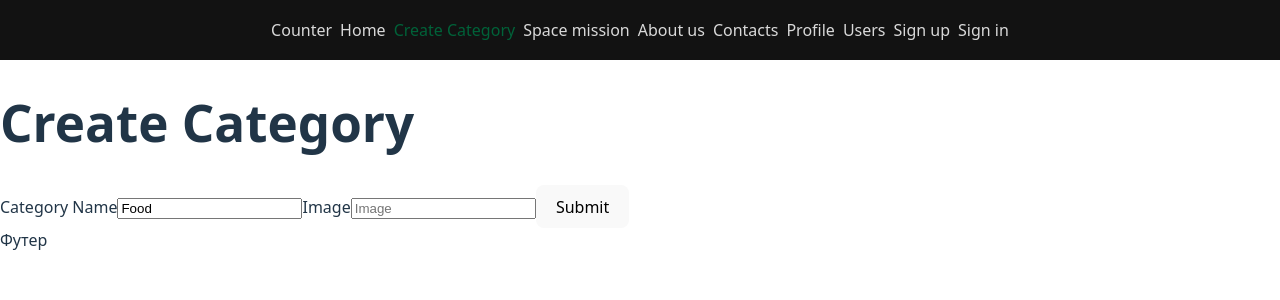
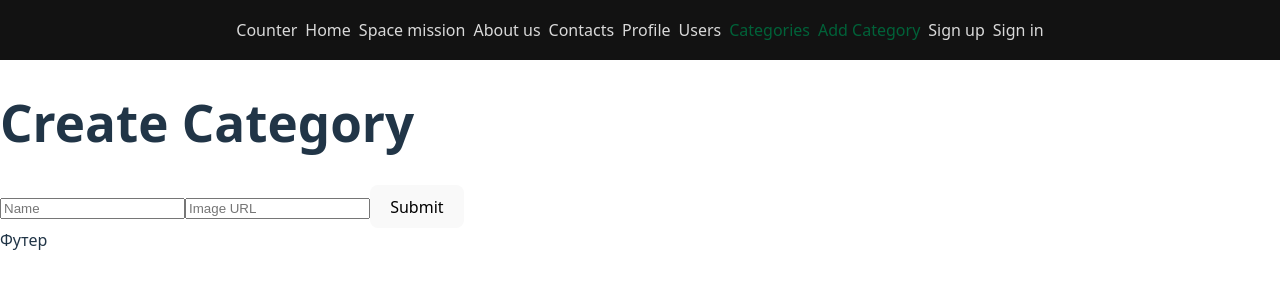
Before and after one commit to waldemar-tschaikowski/react_store, a React (Vite) app: page /categories/create in a window 1280 px wide. Shown: the top 300 px of the page. Built offline with nearby package versions, Linux system fonts and the light colour scheme.

Commit message:
added customer useState ts

```diff
--- a/package.json
+++ b/package.json
@@ -15,7 +15,8 @@
     "formik": "^2.4.9",
     "react": "^19.2.4",
     "react-dom": "^19.2.4",
-    "react-router-dom": "^7.13.1"
+    "react-router-dom": "^7.13.1",
+    "yup": "^1.7.1"
   },
   "devDependencies": {
     "@eslint/js": "^9.39.4",
--- a/src/App.tsx
+++ b/src/App.tsx
@@ -15,7 +15,8 @@ import UsersPage from "./pages/UsersPage";
 import UserPage from "./pages/UserPage";
 import RegisterPage from "./pages/RegisterPage";
 import LoginPage from "./pages/LoginPage";
-import CreateCategory from "./pages/CreateCategory";
+import CategoriesPage from "./pages/CategoriesPage";
+import { CreateCategoryPage } from "./pages/CreateCategoryPage";
 
 function App() {
   return (
@@ -24,9 +25,6 @@ function App() {
         <Routes>
           <Route path="/" element={<MainLayout />}>
             <Route index element={<Home />} />
-
-            <Route path="/categories/create" element={<CreateCategory />} />
-
             <Route path="/counter" element={<Counter />} />
             <Route path="/space-mission" element={<SpaceMission />} />
             <Route path="/about" element={<About />} />
@@ -39,6 +37,8 @@ function App() {
             <Route path="/signup" element={<RegisterPage />} />
 
             <Route path="/signin" element={<LoginPage />} />
+            <Route path="/categories" element={<CategoriesPage />} />
+            <Route path="/categories/create" element={<CreateCategoryPage />} />
 
             <Route path="/profile" element={<ProfileLayout />}>
               <Route path="/profile" element={<Greeting name="John" />} />
--- a/src/components/Counter/Counter.tsx
+++ b/src/components/Counter/Counter.tsx
@@ -1,25 +1,9 @@
-import { useState } from "react";
 import { Button } from "../ui/Button/Button";
+import useCounter from "./useCounter";
 
 export const Counter = () => {
   const headingText = "Counter";
-  const [count, setCount] = useState<number>(0);
-
-  // hook
-
-  function handlePlus() {
-    // setCount(15);
-    setCount((prev) => prev + 1);
-    // console.log(count);
-  }
-
-  function handleMinus() {
-    setCount((prev) => prev - 1);
-  }
-
-  function handleClear() {
-    setCount(0);
-  }
+  const { count, handleClear, handleMinus, handlePlus } = useCounter();
 
   return (
     <div>
--- /dev/null
+++ b/src/components/Counter/useCounter.ts
@@ -0,0 +1,23 @@
+import { useState } from "react";
+
+export default function useCounter() {
+ const [count, setCount] = useState<number>(0);
+
+  // hook
+
+  function handlePlus() {
+    // setCount(15);
+    setCount((prev) => prev + 1);
+    // console.log(count);
+  }
+
+  function handleMinus() {
+    setCount((prev) => prev - 1);
+  }
+
+  function handleClear() {
+    setCount(0);
+  }
+
+  return {count, handleClear, handleMinus, handlePlus};
+}
--- a/src/components/NavBar/index.tsx
+++ b/src/components/NavBar/index.tsx
@@ -13,11 +13,6 @@ export default function NavBar() {
       <NavLink to="/" className={getClasses}>
         Home
       </NavLink>
-
-       <NavLink to="/categories/create" className={getClasses}>
-        Create Category
-      </NavLink>
-
       <NavLink to="/space-mission" className={getClasses}>
         Space mission
       </NavLink>
@@ -33,6 +28,12 @@ export default function NavBar() {
       <NavLink to="/users" className={getClasses}>
         Users
       </NavLink>
+      <NavLink to="/categories" className={getClasses}>
+        Categories
+      </NavLink>
+      <NavLink to="/categories/create" className={getClasses}>
+        Add Category
+      </NavLink>
       <NavLink to="/signup" className={getClasses}>
         Sign up
       </NavLink>
--- /dev/null
+++ b/src/pages/CategoriesPage/index.tsx
@@ -0,0 +1,30 @@
+import { useEffect, useState } from "react";
+import type Category from "../../types/Category";
+import axios from "axios";
+
+export default function CategoriesPage() {
+  const [categories, setCategories] = useState<Category[]>([]);
+
+  useEffect(() => {
+    async function fetchCategories() {
+      const { data } = await axios.get(
+        "https://api.escuelajs.co/api/v1/categories",
+      );
+      setCategories(data);
+    }
+
+    fetchCategories();
+  }, []);
+
+  return (
+    <div>
+      <h2>Categories</h2>
+
+      <ul>
+        {categories.map((category) => (
+          <li key={category.id}>{category.name}</li>
+        ))}
+      </ul>
+    </div>
+  );
+}
--- a/src/pages/CreateCategory/index.tsx
+++ /dev/null
@@ -1,60 +0,0 @@
-import axios from "axios";
-import { Formik, Form, Field } from "formik";
-
-interface CategoryFormValues {
-  name: string;
-  image: string;
-}
-
-const CreateCategory = () => {
-  const initialValues: CategoryFormValues = {
-    name: "Food",
-    image: "",
-  };
-
-  const fetchCreateCategory = async (
-    values: CategoryFormValues,
-    resetForm: () => void,
-  ) => {
-    try {
-      const { data } = await axios.post(
-        "https://api.escuelajs.co/api/v1/categories/",
-        values,
-      );
-
-      console.log(data);
-
-      alert(`Создано: ${data.name}`);
-
-      resetForm();
-    } catch (e: any) {
-      alert(`Ошибка: ${e.message}`);
-    }
-  };
-
-  return (
-    <div>
-      <h1>Create Category</h1>
-
-      <Formik
-        initialValues={initialValues}
-        onSubmit={(values, actions) => {
-          fetchCreateCategory(values, actions.resetForm);
-          actions.setSubmitting(false);
-        }}
-      >
-        <Form>
-          <label htmlFor="name">Category Name</label>
-          <Field id="name" name="name" placeholder="Name" />
-
-          <label htmlFor="image">Image</label>
-          <Field id="image" name="image" placeholder="Image" />
-
-          <button type="submit">Submit</button>
-        </Form>
-      </Formik>
-    </div>
-  );
-};
-
-export default CreateCategory;
--- /dev/null
+++ b/src/pages/CreateCategoryPage/index.tsx
@@ -0,0 +1,61 @@
+import axios, { AxiosError } from "axios";
+import { Formik, Form, Field } from "formik";
+import { useNavigate } from "react-router-dom";
+import * as Yup from "yup";
+
+const CreateCategorySchema = Yup.object().shape({
+  name: Yup.string(),
+  // .min(2, "Too Short!")
+  // .max(80, "Too Long!")
+  // .required("Required"),
+  image: Yup.string().url("Invalid URL").required("Required"),
+});
+
+const initialValues = {
+  name: "",
+  image: "",
+};
+
+export const CreateCategoryPage = () => {
+  const navigate = useNavigate();
+  return (
+    <div>
+      <h1>Create Category</h1>
+      <Formik
+        initialValues={initialValues}
+        validationSchema={CreateCategorySchema}
+        onSubmit={async (values, { setStatus, setSubmitting }) => {
+          try {
+            const { status, data } = await axios.post(
+              "https://api.escuelajs.co/api/v1/categories",
+              values,
+            );
+            console.log(data);
+            if (status === 201) {
+              navigate("/categories");
+            }
+          } catch (error) {
+            if (error instanceof AxiosError) {
+              setStatus(error.response?.data.message[0] || "Server error");
+            }
+          } finally {
+            setSubmitting(false);
+          }
+        }}
+      >
+        {({ errors, touched, status }) => (
+          <Form>
+            <Field name="name" placeholder="Name" />
+            {touched.name && errors.name && <div>{errors.name}</div>}
+
+            <Field name="image" placeholder="Image URL" />
+            {touched.image && errors.image && <div>{errors.image}</div>}
+
+            {status && <div>{status}</div>}
+            <button type="submit">Submit</button>
+          </Form>
+        )}
+      </Formik>
+    </div>
+  );
+};
--- a/src/pages/LoginPage/index.tsx
+++ b/src/pages/LoginPage/index.tsx
@@ -10,14 +10,15 @@ async function fetchLogin(values: LoginValues) {
   const LOGIN_URL = "https://api.escuelajs.co/api/v1/auth/login";
   const { data, status } = await axios.post(LOGIN_URL, values);
   console.log(data, status);
+  const { access_token } = data;
+  localStorage.setItem("access_token", access_token);
 }
 
 const LoginPage = () => {
   const initialValues: LoginValues = {
     email: "",
-    password: ""
+    password: "",
   };
-
   return (
     <div>
       <h1>Sign in</h1>
@@ -30,7 +31,7 @@ const LoginPage = () => {
       >
         <Form>
           <label htmlFor="email">Email</label>
-          <Field id="email" name="email" placeholder="Email" />
+          <Field id="email" name="email" placeholder="Email" type="email" />
 
           <label htmlFor="password">Password</label>
           <Field
--- a/src/pages/PersonalInfo/index.tsx
+++ b/src/pages/PersonalInfo/index.tsx
@@ -1,5 +1,16 @@
+import useProfile from "./useProfile";
+
 export default function PersonalInfo() {
+  const { user } = useProfile();
+
+  if (!user) return <div>Please login to see your profile</div>;
+
   return (
-    <div>PersonalInfo</div>
-  )
+    <div>
+      <h2>{user?.name}</h2>
+      <p>{user?.email}</p>
+      <img src={user?.avatar} alt="avatar" />
+      <p>{user?.role}</p>
+    </div>
+  );
 }
--- /dev/null
+++ b/src/pages/PersonalInfo/useProfile.ts
@@ -0,0 +1,25 @@
+import axios from "axios";
+import { useEffect, useState } from "react";
+import type User from "../../types/User";
+
+export default function useProfile() {
+  const [user, setUser] = useState<User | undefined>(undefined);
+
+  useEffect(() => {
+    const accessToken = localStorage.getItem("access_token");
+
+    async function fetchProfile() {
+      const { data } = await axios.get(
+        "https://api.escuelajs.co/api/v1/auth/profile",
+        {
+          headers: {
+            Authorization: `Bearer ${accessToken}`,
+          },
+        },
+      );
+      setUser(data);
+    }
+    fetchProfile();
+  }, []);
+  return { user };
+}
```
Also changed, not shown: 1 other file (tests, documents, lock files or other folders).
